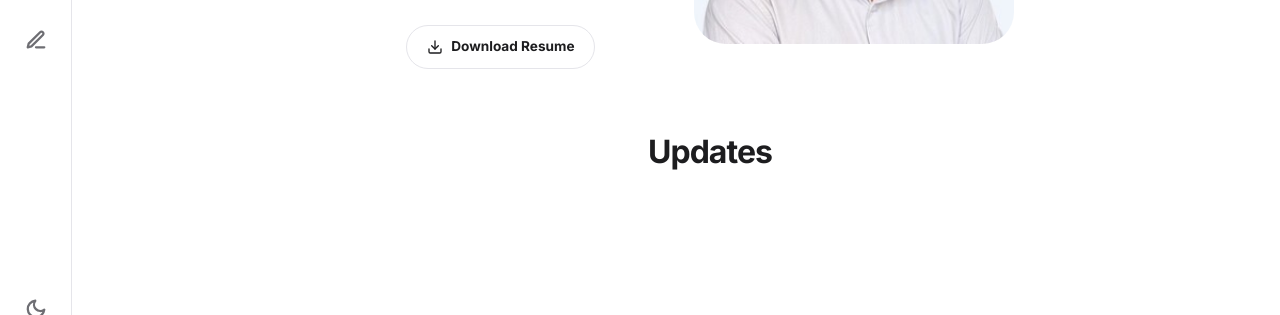
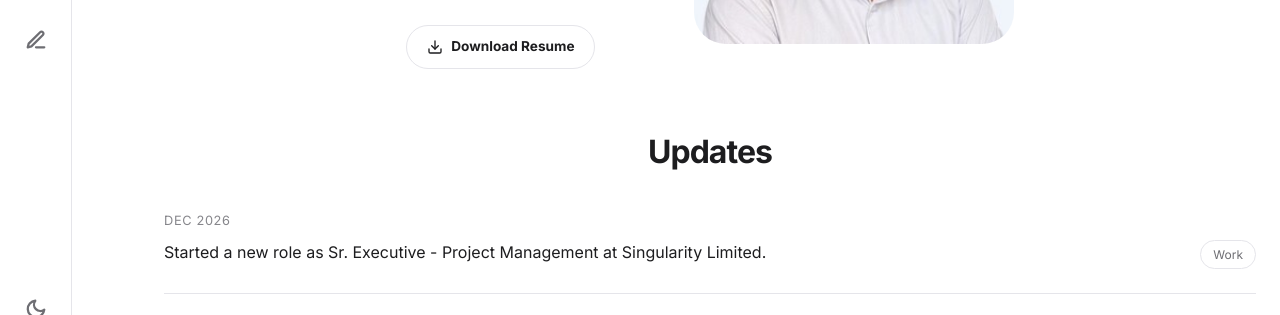
Before and after one commit to SFOcean/master-site-v1.0, a website: page index.html in a window 1280 px wide. Shown: the part 440-755 px from the top of the page. Drawn offline with Linux system fonts and the light colour scheme.

Commit message:
fix: use document.write for blocking script load to prevent race condition

```diff
--- a/index.html
+++ b/index.html
@@ -226,10 +226,8 @@
 
     <!-- App Scripts -->
     <script>
-        // Load data.js with cache buster to ensure latest CMS changes are visible
-        const dataScript = document.createElement('script');
-        dataScript.src = 'js/data.js?v=' + Date.now();
-        document.head.appendChild(dataScript);
+        // Use document.write to ensure data.js loads BEFORE app.js
+        document.write('<script src="js/data.js?v=' + Date.now() + '"><\/script>');
     </script>
     <script src="js/app.js"></script>
 </body>
```
Also changed, not shown: blog-details.html (+1 -3 lines), blog.html (+1 -3 lines), case-studies.html (+1 -3 lines), project-details.html (+1 -3 lines), work.html (+1 -3 lines).
